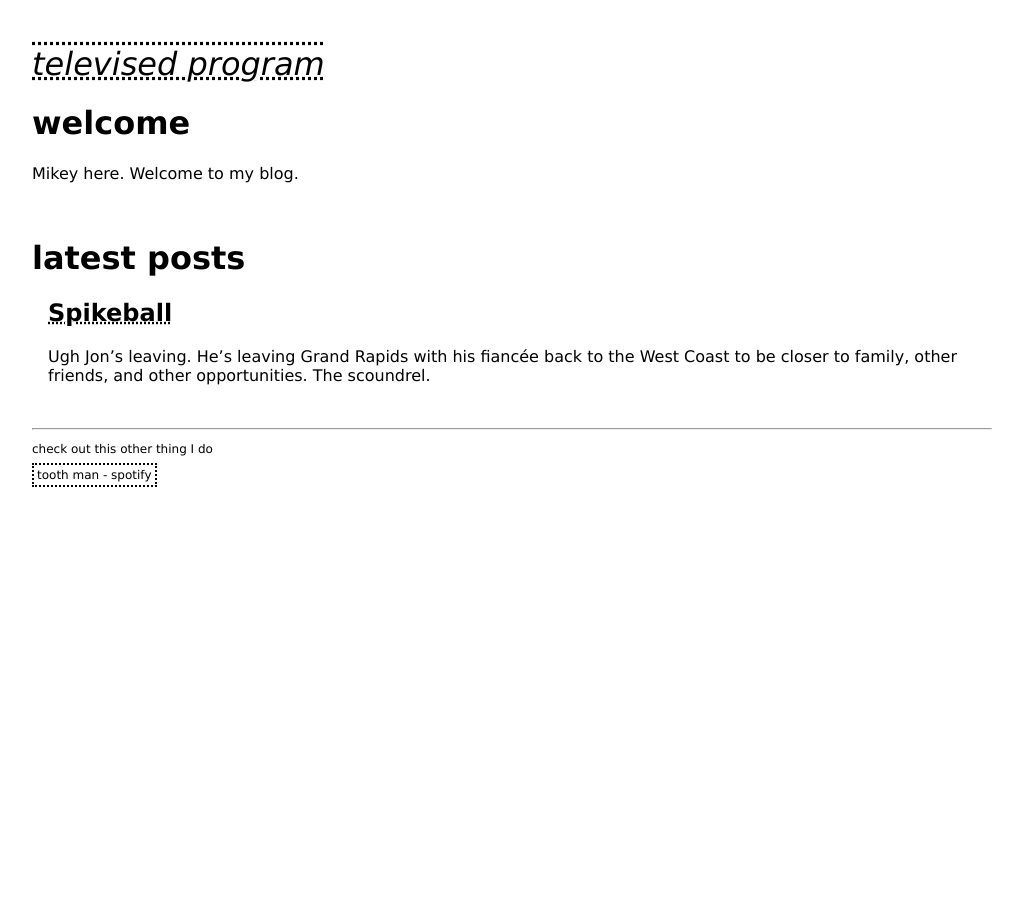
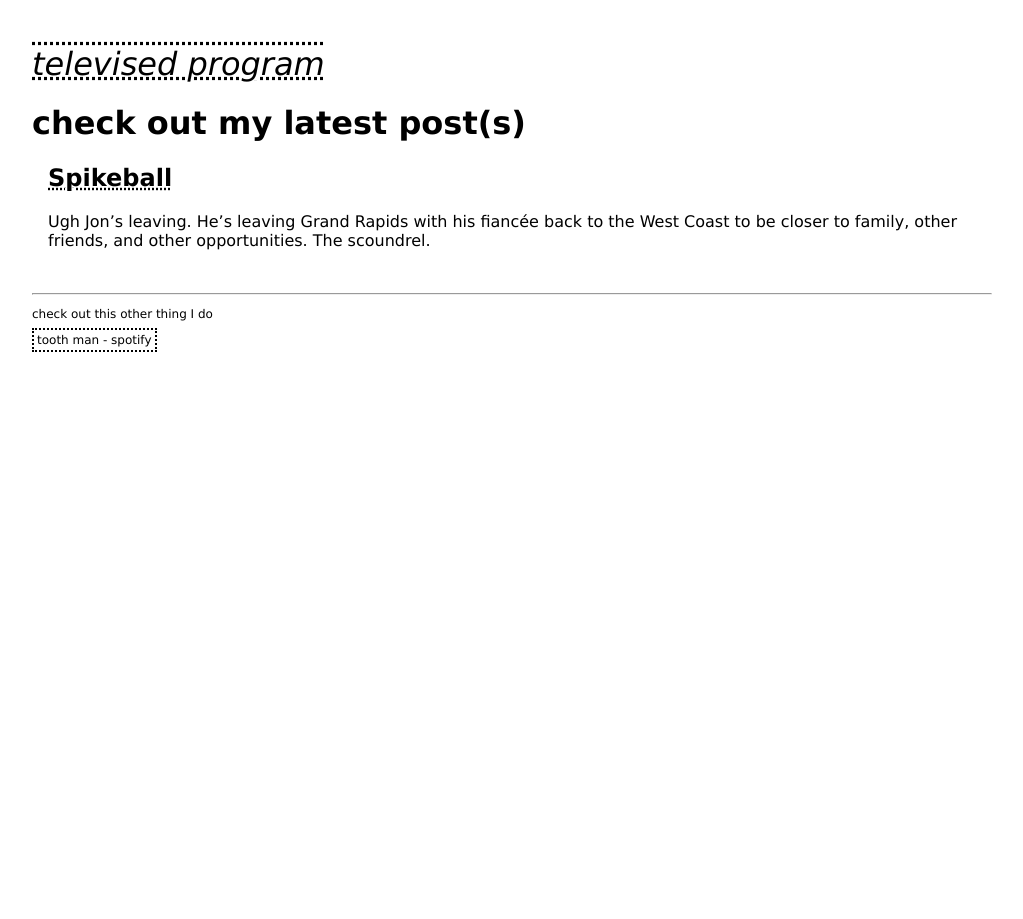
Before and after one commit to televised-program/televised-program.github.io, a Jekyll site: the page built from index.html, in a window 1280 px wide. Shown: the whole page, without its empty margins (128-1151 px from the left). Built offline with Jekyll 4.4.1, drawn with Linux system fonts in a browser that asks for light colours.

Commit message:
Reword index.html and change post date size

```diff
--- a/_sass/main.scss
+++ b/_sass/main.scss
@@ -59,7 +59,7 @@ nav {
 
 // post
 .post-date {
-  font-size: .5em;
+  font-size: .75rem;
   font-style: italic;
 }
 
@@ -130,13 +130,9 @@ img {
   font-style: italic;
 }
 
-// @media screen and (max-width: 789px) {
-// @media screen and (min-width: 300px) and (max-width: 992px) and (orientation: portrait){
 @media screen and (min-width: 300px) and (max-width: 992px) and (orientation: portrait) and (pointer: coarse){
-// @media screen and (max-width: 800px) {
   body {
     font-size: 4.5vw;
-    // font-size: 200px;
   }
 
   nav {
--- a/index.html
+++ b/index.html
@@ -5,10 +5,7 @@ permalink: /
 ---
 
 
-<h1>welcome</h1>
-<p>Mikey here. Welcome to my blog.</p>
-<br />
-<h1>latest posts</h1>
+<h1>check out my latest post(s)</h1>
 <ul class="post-list">
     {% for post in site.posts %}
         <li class="post-card">
```
